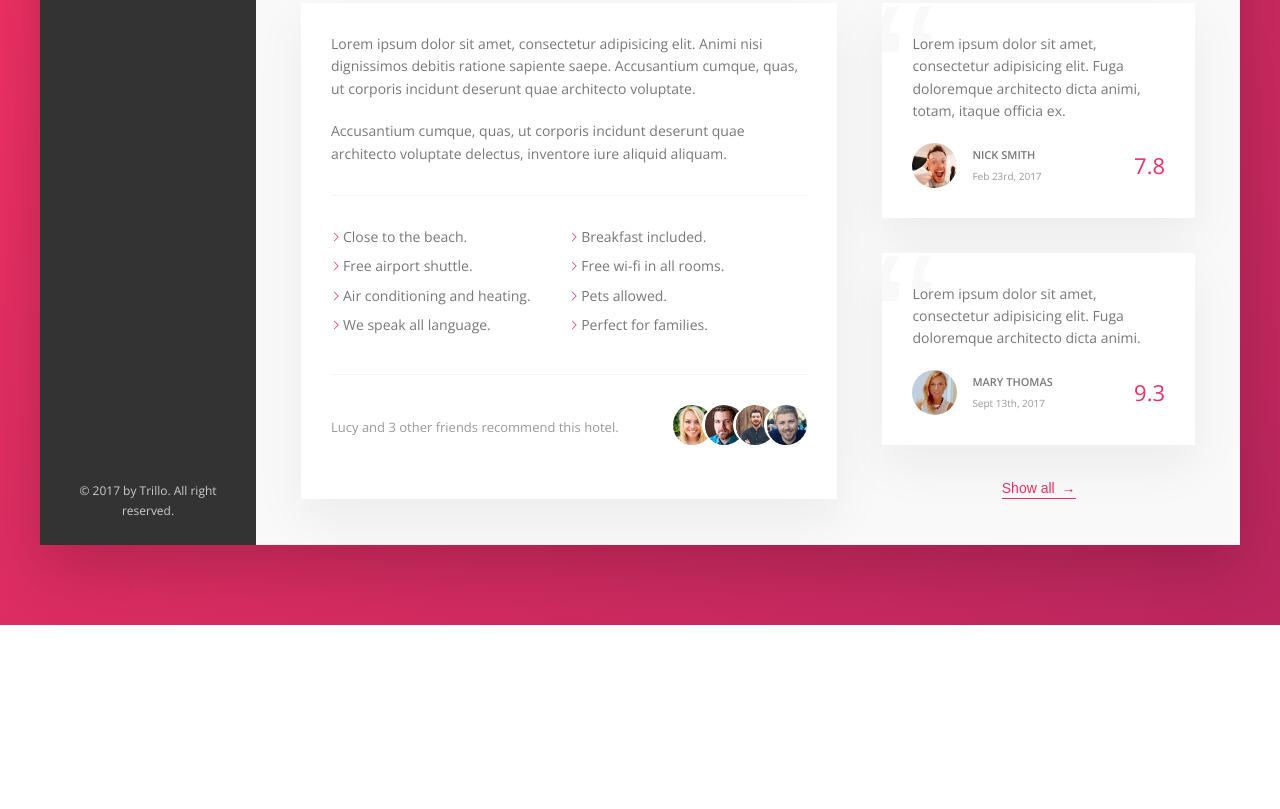
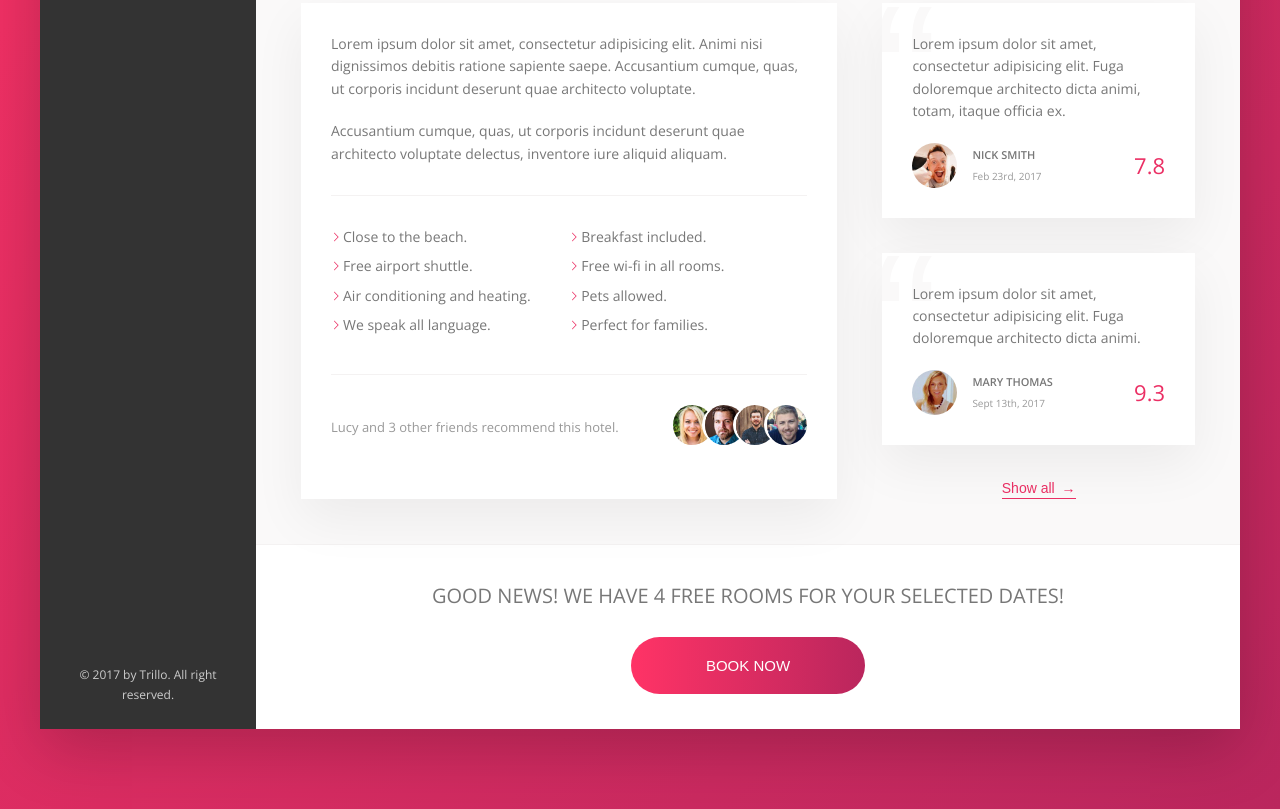
Before and after one commit to Caiko/trillo, a website: page index.html in a window 1280 px wide. Shown: the part 644-1453 px from the top of the page. Before the commit the page ends 1269 px from the top, so only its background shows below. Drawn offline with nearby package versions, Linux system fonts and the light colour scheme.

Commit message:
Added CTA btn

```diff
--- a/index.html
+++ b/index.html
@@ -207,8 +207,16 @@
 
              <button class="btn-inline">Show all <span>&rarr;</span></button>
             </div>
+          </div>
 
-
+          <div class="cta">
+            <h2 class="cta__book-now">
+              Good news! We have 4 free rooms for your selected dates!
+            </h2>
+            <button class="btn">
+              <snan class="btn__visible">Book Now</snan>
+              <snan class="btn__invisible">Only 4 rooms left</snan>
+            </button>
           </div>
 
         </main>
--- a/sass/_components.scss
+++ b/sass/_components.scss
@@ -443,7 +443,70 @@
 }
 
 //////////////////////////////////////////////////////////////////////////////
-// Recommend
+// CALL TO ACTION
+.cta {
+  padding: 3.5rem 0;
+  text-align: center;
+
+  &__book-now {
+    font-size: 2rem;
+    font-weight: 300;
+    text-transform: uppercase;
+    margin-bottom: 2.5rem;
+  }
+}
 
 //////////////////////////////////////////////////////////////////////////////
-// Recommend
+// BUTTON cta
+.btn {
+  font-size: 1.5rem;
+  font-weight: 300;
+  text-transform: uppercase;
+  border: none;
+  border-radius: 100px;
+  background-image: linear-gradient(
+    to right,
+    var(--color-primary-light),
+    var(--color-primary-dark)
+  );
+  color: #fff;
+  position: relative;
+  overflow: hidden;
+  cursor: pointer;
+
+  & > * {
+    height: 100%;
+    width: 100%;
+    display: inline-block;
+    transition: all 0.2s;
+  }
+
+  &__visible {
+    padding: 2rem 7.5rem;
+  }
+
+  &__invisible {
+    position: absolute;
+    padding: 2rem 0;
+    left: 0;
+    top: -100%;
+  }
+  &:hover {
+    background-image: linear-gradient(
+      to left,
+      var(--color-primary-light),
+      var(--color-primary-dark)
+    );
+  }
+  &:hover &__visible {
+    transform: translateY(100%);
+  }
+  &:hover &__invisible {
+    top: 0;
+  }
+
+  &:focus {
+    outline: none;
+    animation: pulsate 1s infinite;
+  }
+}
```
Also changed, not shown: css/style.css, 1 other file.
